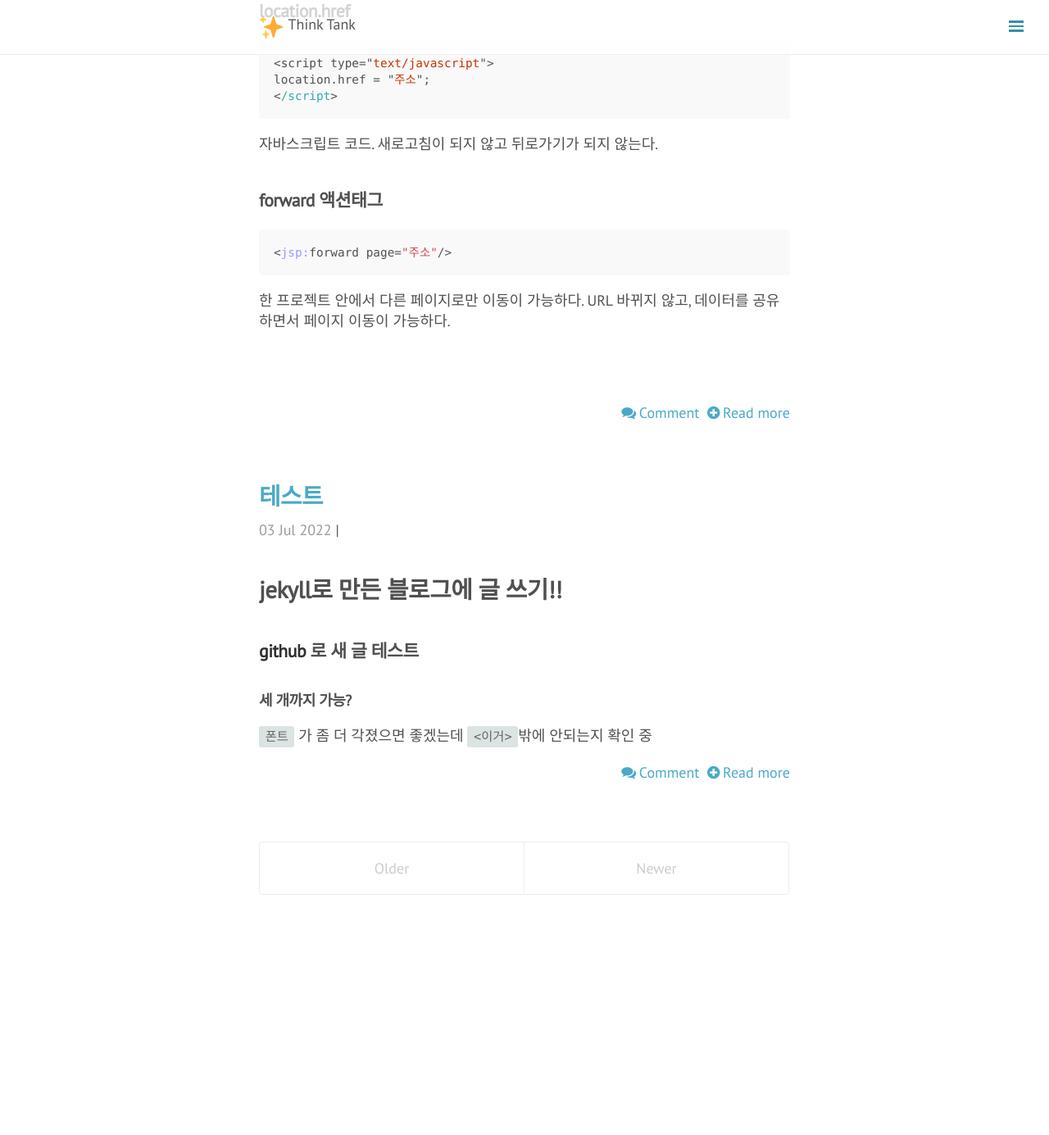
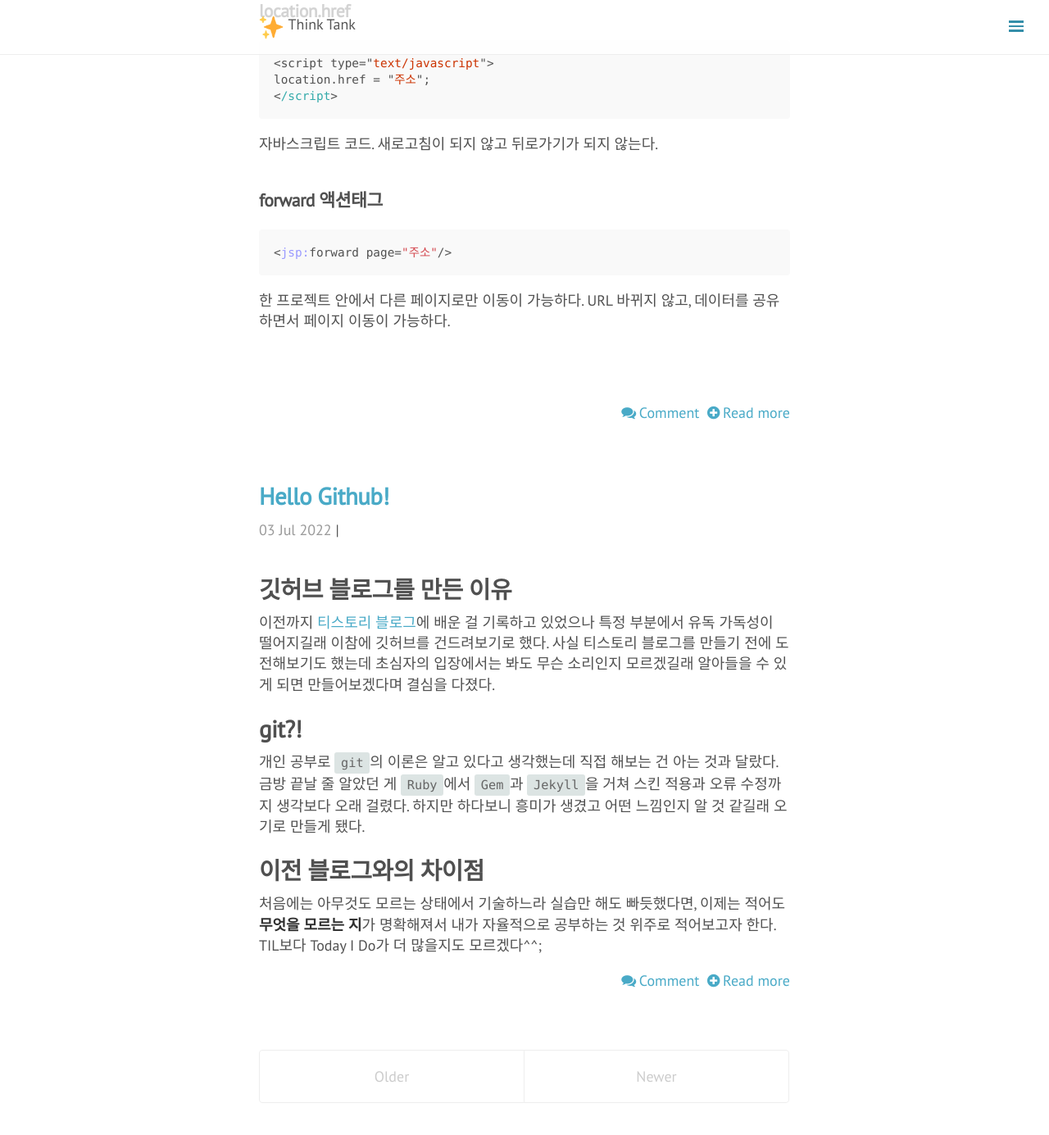
Before and after one commit to kizuc/kizuc.github.io, a Jekyll site: the page built from blog/index.html, in a window 1280 px wide and 1400 px high, scrolled down 577 px. Shown: the top 1385 px of the window at 82% size. Built offline with Jekyll 4.4.1, drawn with Linux system fonts in a browser that asks for light colours; nearby versions of some CDN libraries; the list of posts is cut into pages by our own code; comment, search, counter and statistics services are not loaded; before the commit the page ends 1723 px from its top, so only the background shows below that.

Commit message:
Update 2022-07-03-test.md

```diff
--- a/_posts/report/2022-07-03-test.md
+++ b/_posts/report/2022-07-03-test.md
@@ -1,16 +1,17 @@
 ---
-title: "테스트"
-except: "포스트가 되는 지 테스트"
+title: "Hello Github!"
+except: "Github 블로그 생성"
 
 categories: report
 
 date: 2022-07-03
 ---
 
-# jekyll로 만든 블로그에 글 쓰기!!
+# 깃허브 블로그를 만든 이유
+이전까지 [티스토리 블로그](https://kijuk.tistory.com/)에 배운 걸 기록하고 있었으나 특정 부분에서 유독 가독성이 떨어지길래 이참에 깃허브를 건드려보기로 했다. 사실 티스토리 블로그를 만들기 전에 도전해보기도 했는데 초심자의 입장에서는 봐도 무슨 소리인지 모르겠길래 알아들을 수 있게 되면 만들어보겠다며 결심을 다졌다.
 
-## **github** 로 새 글 테스트 <br>
+# git?!
+개인 공부로 `git`의 이론은 알고 있다고 생각했는데 직접 해보는 건 아는 것과 달랐다. 금방 끝날 줄 알았던 게 `Ruby`에서 `Gem`과 `Jekyll`을 거쳐 스킨 적용과 오류 수정까지 생각보다 오래 걸렸다. 하지만 하다보니 흥미가 생겼고 어떤 느낌인지 알 것 같길래 오기로 만들게 됐다.
 
-### 세 개까지 가능?
-
-`폰트` 가 좀 더 각졌으면 좋겠는데 `<이거>`밖에 안되는지 확인 중
+# 이전 블로그와의 차이점
+처음에는 아무것도 모르는 상태에서 기술하느라 실습만 해도 빠듯했다면, 이제는 적어도 **무엇을 모르는 지**가 명확해져서 내가 자율적으로 공부하는 것 위주로 적어보고자 한다. TIL보다 Today I Do가 더 많을지도 모르겠다^^;
```
